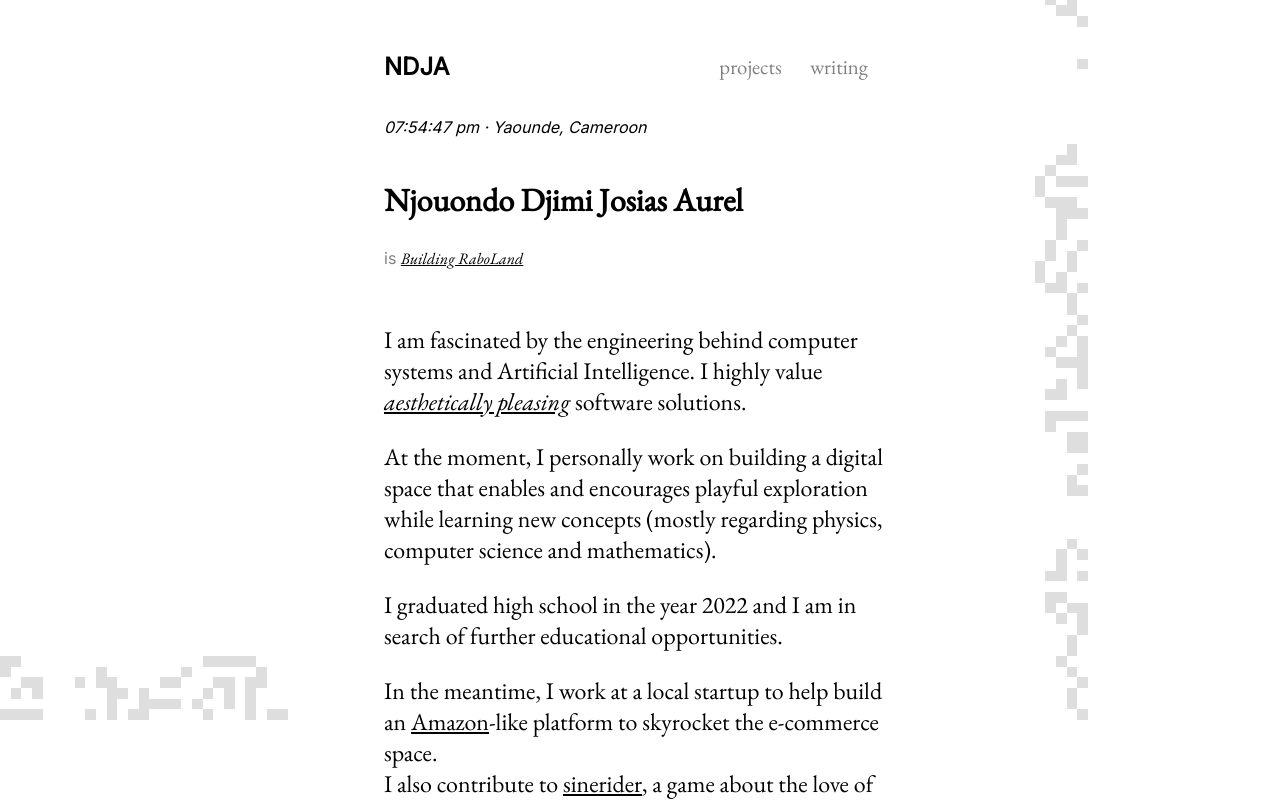
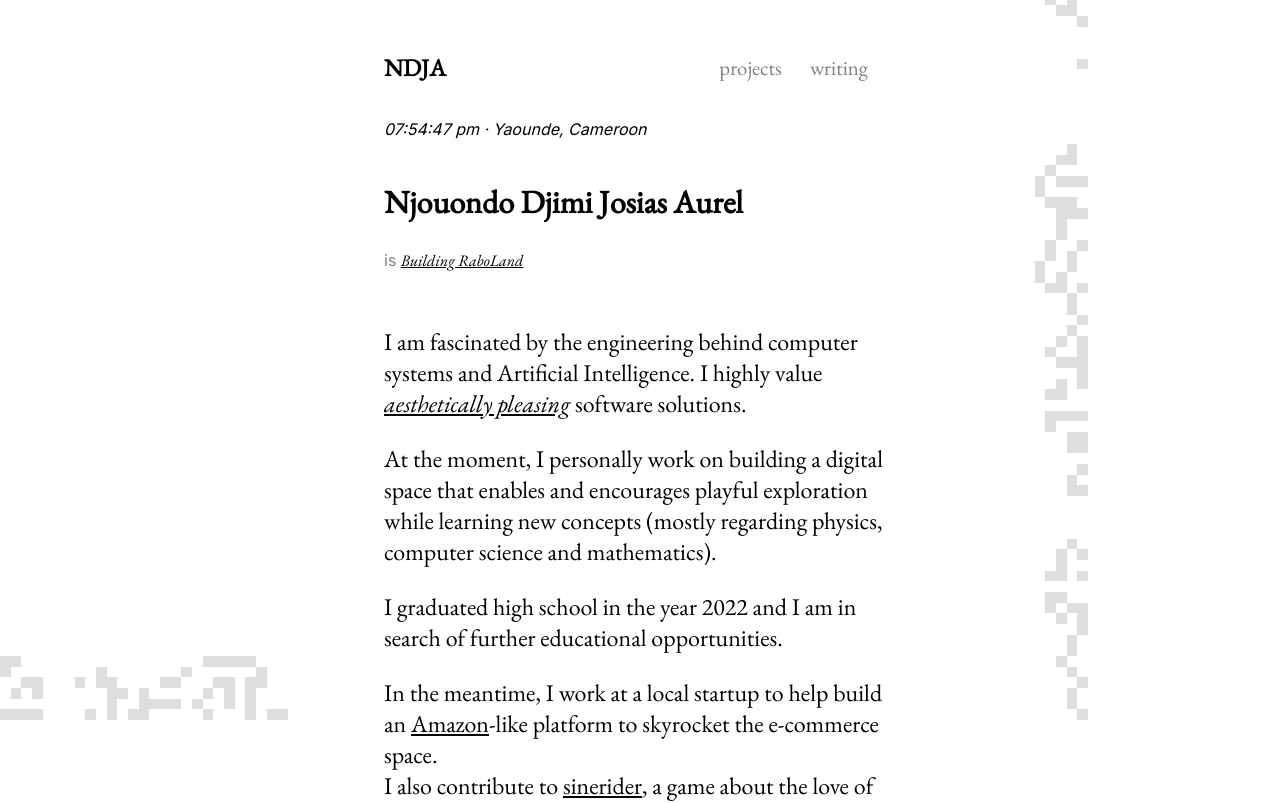
Before and after one commit to JosiasAurel/webspace, a Next.js app: page / in a window 1280 px wide. Shown: the top 803 px of the page. Built offline with nearby package versions, Linux system fonts and the light colour scheme.

Commit message:
set NDJA font to serif

```diff
--- a/components/Nav.tsx
+++ b/components/Nav.tsx
@@ -5,7 +5,7 @@ const Nav: React.FC = (): JSX.Element => {
   return (
     <nav>
       <Link href="/">
-        <h2>NDJA</h2>
+        <h2 style={{ fontFamily: "EB Garamond" }}>NDJA</h2>
       </Link>
       <span>
         <Link href="/projects">
```
